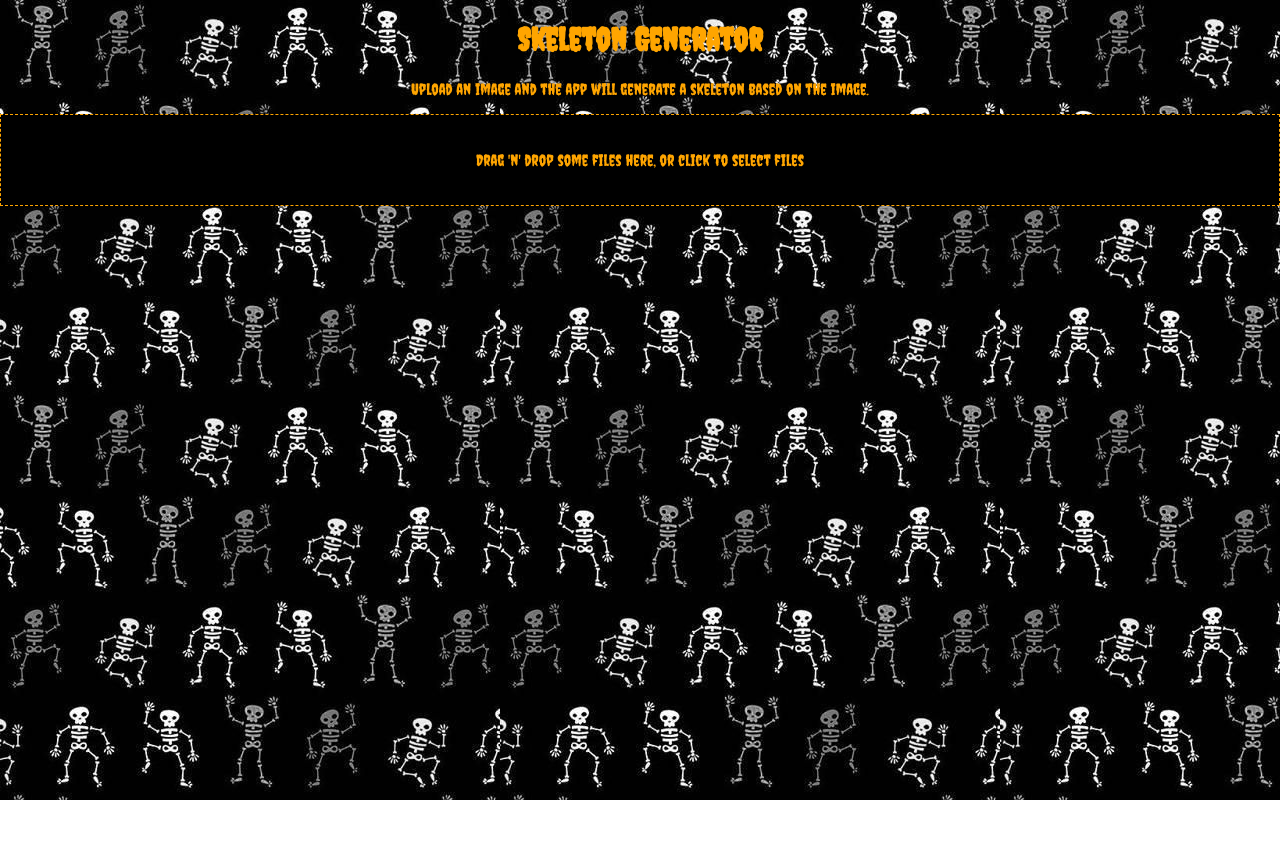
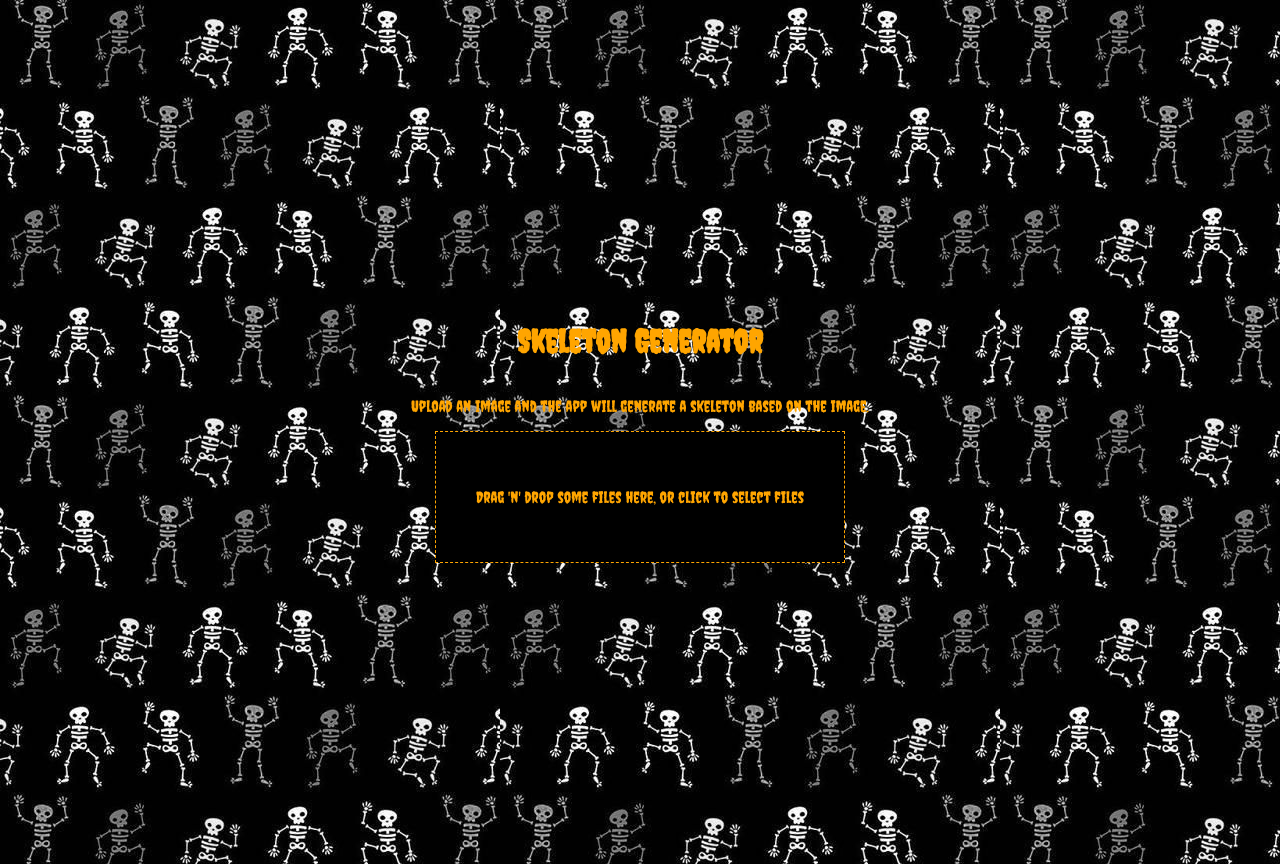
Before and after one commit to zachgordon25/react-skeleton-app, a React (Create React App) app in the folder frontend/: page / in a window 1280 px wide. Before the commit the page ends 800 px from the top, so only its background shows below. Built offline with nearby package versions, Linux system fonts and the light colour scheme.

Commit message:
adjusted spacing and image size

```diff
--- a/frontend/src/App.css
+++ b/frontend/src/App.css
@@ -1,5 +1,4 @@
 body {
-  /* background-color: black; */
   color: orange;
   font-family: 'Creepster', cursive;
   background-image: url('../public/skeletons.jpg');
@@ -7,37 +6,11 @@ body {
 }
 
 .App {
+  display: flex;
+  flex-direction: column;
+  justify-content: center;
+  align-items: center;
+  height: 100vh;
   text-align: center;
-  /* display: flex;
-  flex-direction: row; */
+  margin: 2rem;
 }
-
-/* button {
-  background-color: orange;
-  border: none;
-  color: black;
-  padding: 15px 32px;
-  text-align: center;
-  text-decoration: none;
-  display: inline-block;
-  font-size: 16px;
-  margin: 4px 2px;
-  transition-duration: 0.4s;
-  cursor: pointer;
-}
-
-button:hover {
-  background-color: black;
-  color: orange;
-}
-
-.container {
-  display: flex;
-  flex-direction: row;
-} */
-
-/* @media (max-width: 600px) {
-  .App {
-    flex-direction: column;
-  }
-} */
--- a/frontend/src/UploadForm.js
+++ b/frontend/src/UploadForm.js
@@ -34,7 +34,7 @@ function UploadForm() {
         style={{
           fontFamily: 'Creepster',
           border: '1px dashed orange',
-          padding: '20px',
+          padding: '40px',
           color: 'orange',
           backgroundColor: 'black',
         }}
```
Also changed, not shown: frontend/src/Result.js (+5 -1 lines).
